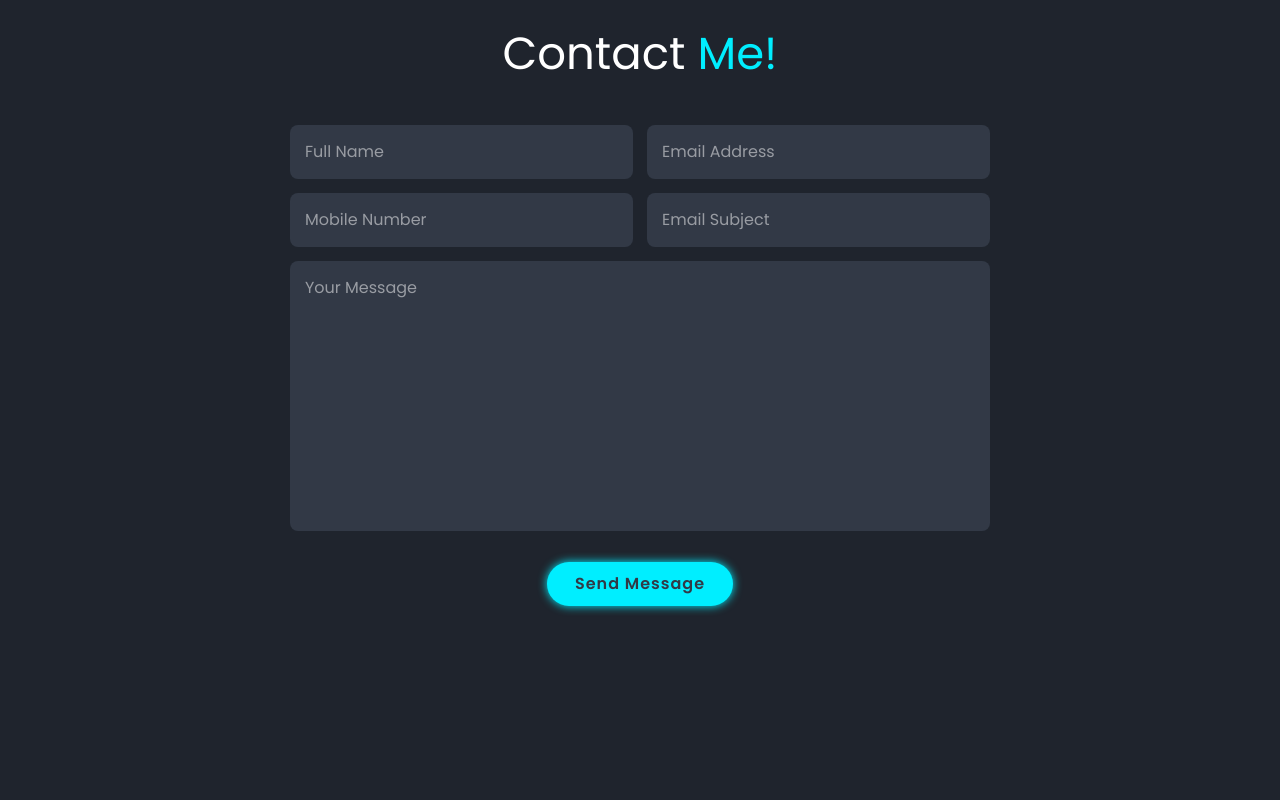
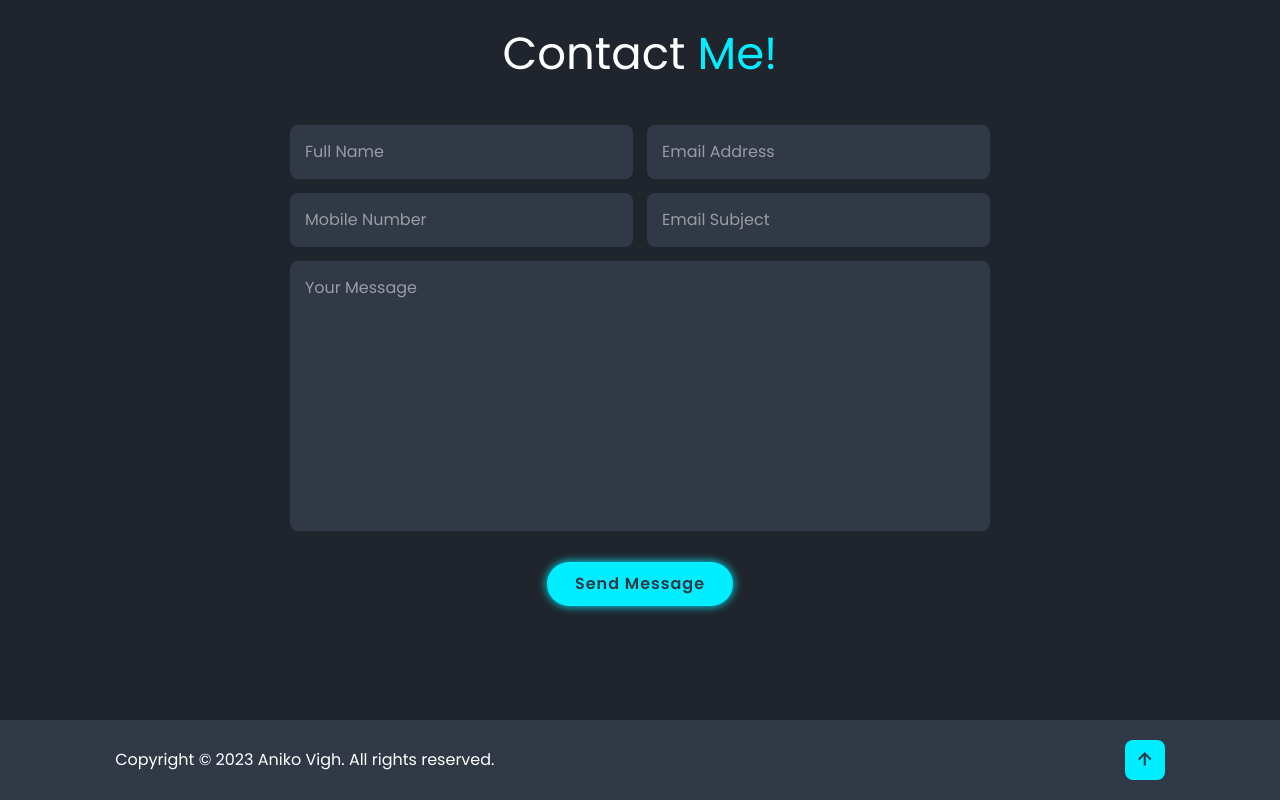
Before and after one commit to ACACACanne/web-portfolio, a website: page home.html in a window 1280 px wide. Shown: the part 3280-4080 px from the top of the page. Before the commit the page ends 4000 px from the top, so only its background shows below. Drawn offline with nearby package versions, Linux system fonts and the light colour scheme.

Commit message:
footer done

```diff
--- a/home.html
+++ b/home.html
@@ -161,6 +161,18 @@
           <input type="submit" value="Send Message" class="btn">
         </form>
       </div>
+    </section>
+
+
+    <!-- Footer Section-->
+    <footer class="footer">
+      <div class="footer-text">
+        <p>Copyright © 2023 Aniko Vigh. All rights reserved.</p>
+      </div>
+      <div class="footer-iconTop">
+        <a href="#home"><i class="bx bx-up-arrow-alt"></i></a>
+      </div>
+    </footer>
 
 
 
--- a/style.css
+++ b/style.css
@@ -334,3 +334,34 @@ span {
     margin-top: 2rem;
     cursor: pointer;
 }
+
+.footer {
+    display: flex;
+    justify-content: space-between;
+    align-items: center;
+    padding: 2rem 9%;
+    background: var(--second-bg-color);
+}
+
+.footer-text {
+    font-size: 1.6rem;
+}
+
+.footer-iconTop a {
+    display: inline-flex;
+    justify-content: center;
+    align-items: center;
+    padding: .8rem;
+    background: var(--main-color);
+    border-radius: .8rem;
+    transition: .5s ease;
+}
+
+.footer-iconTop a:hover {
+    box-shadow: 0 0 1rem var(--main-color);
+}
+
+.footer-iconTop a i {
+    font-size: 2.4rem;
+    color: var(--second-bg-color);
+}
```
